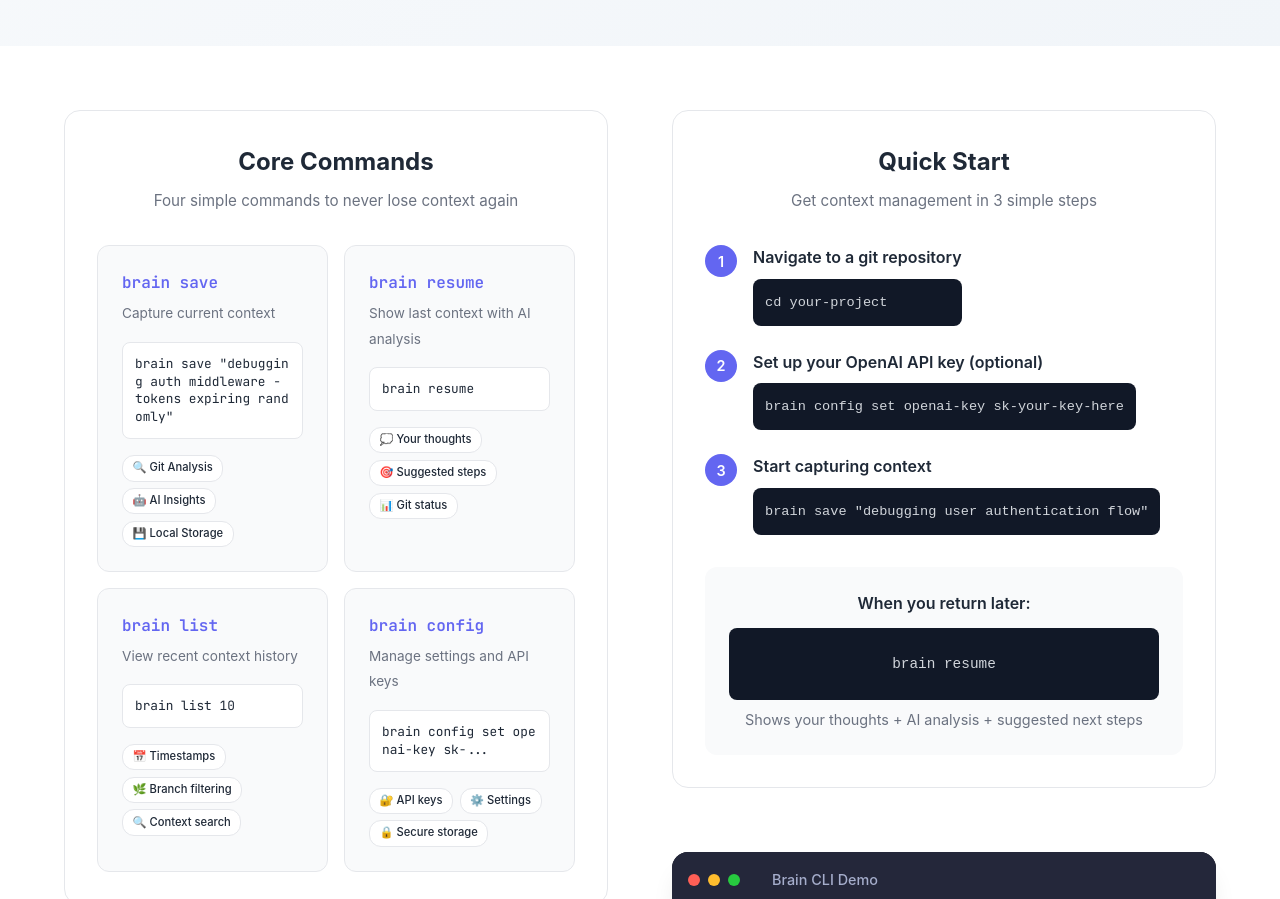
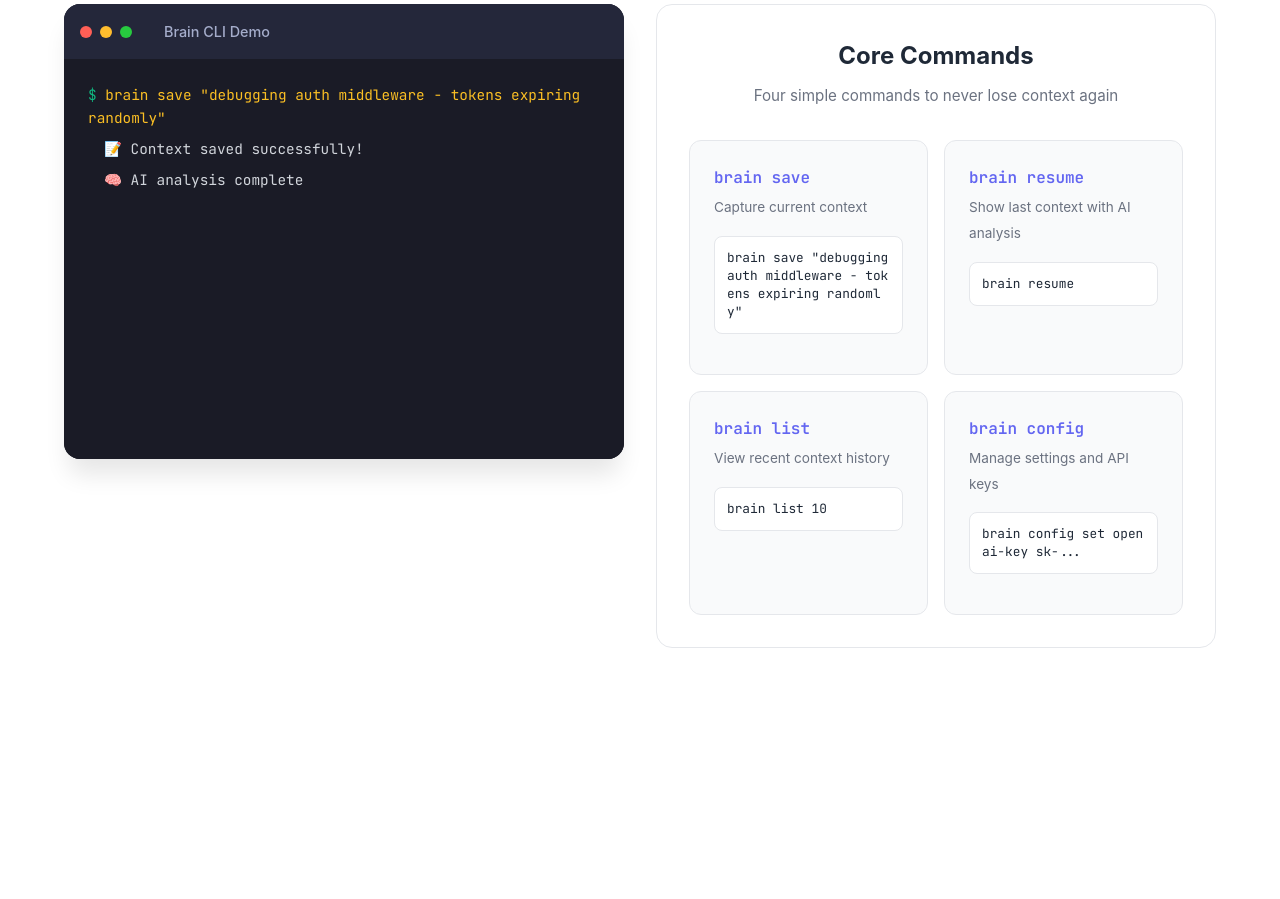
Before and after one commit to gustavjorlov/brain, a plain HTML site: page docs/index.html in a window 1280 px wide. Shown: the part 585-1484 px from the top of the page. After the commit the page ends 1265 px from the top, so only its background shows below. Drawn offline with Linux system fonts and the light colour scheme.

Commit message:
Refactor index.html layout and update styles for improved readability and consistency

```diff
--- a/docs/index.html
+++ b/docs/index.html
@@ -101,144 +101,6 @@
           <div class="grid-layout">
             <!-- Left Column -->
             <div class="left-column">
-              <!-- Core Commands Section -->
-              <section id="features" class="core-commands">
-                <h2>Core Commands</h2>
-                <p class="section-description">
-                  Four simple commands to never lose context again
-                </p>
-
-                <div class="commands-grid">
-                  <div class="command-item">
-                    <div class="command-header">
-                      <span class="command-name">brain save</span>
-                      <span class="command-description"
-                        >Capture current context</span
-                      >
-                    </div>
-                    <div class="command-example">
-                      <code
-                        >brain save "debugging auth middleware - tokens expiring
-                        randomly"</code
-                      >
-                    </div>
-                    <div class="command-details">
-                      <span class="feature-tag">🔍 Git Analysis</span>
-                      <span class="feature-tag">🤖 AI Insights</span>
-                      <span class="feature-tag">💾 Local Storage</span>
-                    </div>
-                  </div>
-
-                  <div class="command-item">
-                    <div class="command-header">
-                      <span class="command-name">brain resume</span>
-                      <span class="command-description"
-                        >Show last context with AI analysis</span
-                      >
-                    </div>
-                    <div class="command-example">
-                      <code>brain resume</code>
-                    </div>
-                    <div class="command-details">
-                      <span class="feature-tag">💭 Your thoughts</span>
-                      <span class="feature-tag">🎯 Suggested steps</span>
-                      <span class="feature-tag">📊 Git status</span>
-                    </div>
-                  </div>
-
-                  <div class="command-item">
-                    <div class="command-header">
-                      <span class="command-name">brain list</span>
-                      <span class="command-description"
-                        >View recent context history</span
-                      >
-                    </div>
-                    <div class="command-example">
-                      <code>brain list 10</code>
-                    </div>
-                    <div class="command-details">
-                      <span class="feature-tag">📅 Timestamps</span>
-                      <span class="feature-tag">🌿 Branch filtering</span>
-                      <span class="feature-tag">🔍 Context search</span>
-                    </div>
-                  </div>
-
-                  <div class="command-item">
-                    <div class="command-header">
-                      <span class="command-name">brain config</span>
-                      <span class="command-description"
-                        >Manage settings and API keys</span
-                      >
-                    </div>
-                    <div class="command-example">
-                      <code>brain config set openai-key sk-...</code>
-                    </div>
-                    <div class="command-details">
-                      <span class="feature-tag">🔐 API keys</span>
-                      <span class="feature-tag">⚙️ Settings</span>
-                      <span class="feature-tag">🔒 Secure storage</span>
-                    </div>
-                  </div>
-                </div>
-              </section>
-            </div>
-
-            <!-- Right Column -->
-            <div class="right-column">
-              <!-- Quick Start Section -->
-              <section class="quick-start">
-                <h2>Quick Start</h2>
-                <p class="section-description">
-                  Get context management in 3 simple steps
-                </p>
-
-                <div class="steps">
-                  <div class="step">
-                    <div class="step-number">1</div>
-                    <div class="step-content">
-                      <h3>Navigate to a git repository</h3>
-                      <div class="code-block">
-                        <code>cd your-project</code>
-                      </div>
-                    </div>
-                  </div>
-
-                  <div class="step">
-                    <div class="step-number">2</div>
-                    <div class="step-content">
-                      <h3>Set up your OpenAI API key (optional)</h3>
-                      <div class="code-block">
-                        <code
-                          >brain config set openai-key sk-your-key-here</code
-                        >
-                      </div>
-                    </div>
-                  </div>
-
-                  <div class="step">
-                    <div class="step-number">3</div>
-                    <div class="step-content">
-                      <h3>Start capturing context</h3>
-                      <div class="code-block">
-                        <code
-                          >brain save "debugging user authentication flow"</code
-                        >
-                      </div>
-                    </div>
-                  </div>
-                </div>
-
-                <div class="next-time">
-                  <h4>When you return later:</h4>
-                  <div class="code-block">
-                    <code>brain resume</code>
-                  </div>
-                  <p>
-                    Shows your thoughts + AI analysis + suggested next steps
-                  </p>
-                </div>
-              </section>
-
               <!-- Terminal Demo -->
               <section class="demo">
                 <div class="terminal">
@@ -312,6 +174,70 @@
                 </div>
               </section>
             </div>
+
+            <!-- Right Column -->
+            <div class="right-column">
+              <!-- Core Commands Section -->
+              <section id="features" class="core-commands">
+                <h2>Core Commands</h2>
+                <p class="section-description">
+                  Four simple commands to never lose context again
+                </p>
+
+                <div class="commands-grid">
+                  <div class="command-item">
+                    <div class="command-header">
+                      <span class="command-name">brain save</span>
+                      <span class="command-description"
+                        >Capture current context</span
+                      >
+                    </div>
+                    <div class="command-example">
+                      <code
+                        >brain save "debugging auth middleware - tokens expiring
+                        randomly"</code
+                      >
+                    </div>
+                  </div>
+
+                  <div class="command-item">
+                    <div class="command-header">
+                      <span class="command-name">brain resume</span>
+                      <span class="command-description"
+                        >Show last context with AI analysis</span
+                      >
+                    </div>
+                    <div class="command-example">
+                      <code>brain resume</code>
+                    </div>
+                  </div>
+
+                  <div class="command-item">
+                    <div class="command-header">
+                      <span class="command-name">brain list</span>
+                      <span class="command-description"
+                        >View recent context history</span
+                      >
+                    </div>
+                    <div class="command-example">
+                      <code>brain list 10</code>
+                    </div>
+                  </div>
+
+                  <div class="command-item">
+                    <div class="command-header">
+                      <span class="command-name">brain config</span>
+                      <span class="command-description"
+                        >Manage settings and API keys</span
+                      >
+                    </div>
+                    <div class="command-example">
+                      <code>brain config set openai-key sk-...</code>
+                    </div>
+                  </div>
+                </div>
+              </section>
+            </div>
           </div>
         </div>
       </section>
--- a/docs/styles.css
+++ b/docs/styles.css
@@ -28,12 +28,7 @@
 
 /* Base Styles */
 body {
-  font-family:
-    -apple-system,
-    BlinkMacSystemFont,
-    "Segoe UI",
-    Roboto,
-    sans-serif;
+  font-family: -apple-system, BlinkMacSystemFont, "Segoe UI", Roboto, sans-serif;
   line-height: 1.6;
   color: var(--text-primary);
   background: var(--background);
@@ -53,21 +48,21 @@ body {
 
 /* Main Grid Layout */
 .main-grid {
-  padding: 4rem 0;
+  padding: 2rem 0;
   background: var(--background);
 }
 
 .grid-layout {
   display: grid;
   grid-template-columns: 1fr 1fr;
-  gap: 4rem;
+  gap: 2rem;
   align-items: start;
 }
 
 .left-column {
   display: flex;
   flex-direction: column;
-  gap: 3rem;
+  gap: 2rem;
 }
 
 .right-column {
@@ -121,12 +116,14 @@ body {
 
 .hero-buttons {
   display: flex;
-  flex-direction: column;
+  flex-direction: row;
   gap: 1rem;
   align-items: center;
+  justify-content: center;
 }
 
-.primary-button, .secondary-button {
+.primary-button,
+.secondary-button {
   display: inline-flex;
   align-items: center;
   gap: 0.5rem;
@@ -373,10 +370,12 @@ body {
 }
 
 @keyframes blink {
-  0%, 50% {
+  0%,
+  50% {
     opacity: 1;
   }
-  51%, 100% {
+  51%,
+  100% {
     opacity: 0;
   }
 }
@@ -613,11 +612,6 @@ body {
   color: var(--text-secondary);
   font-size: 0.9rem;
   margin-top: 0.5rem;
-}
-
-/* Demo Section */
-.demo {
-  margin-top: 1rem;
 }
 
 /* Installation Section */
```
